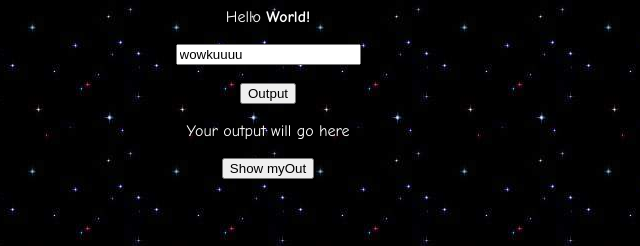
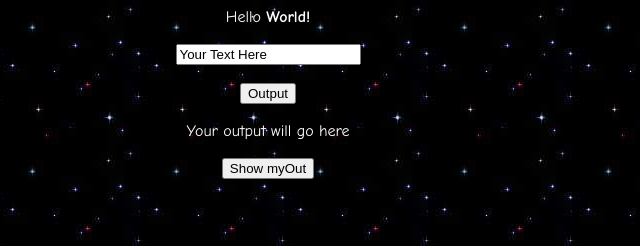
Before and after one commit to blade2255/T1A01-app-EthanE, a plain HTML site: page index.html in a window 1280 px wide. Shown: the top 246 px of the page, 372-1012 px from the left. Drawn offline with Linux system fonts and the light colour scheme.

Commit message:
Update index.html

```diff
--- a/index.html
+++ b/index.html
@@ -14,7 +14,7 @@
 <body>
 Hello <b> World!</b> <br><br>
 
-<input id="myInput" type=text value="wowkuuuu"> <br><br>
+<input id="myInput" type=text value="Your Text Here"> <br><br>
 
 <input type=button value="Output" onclick="{
 
```
